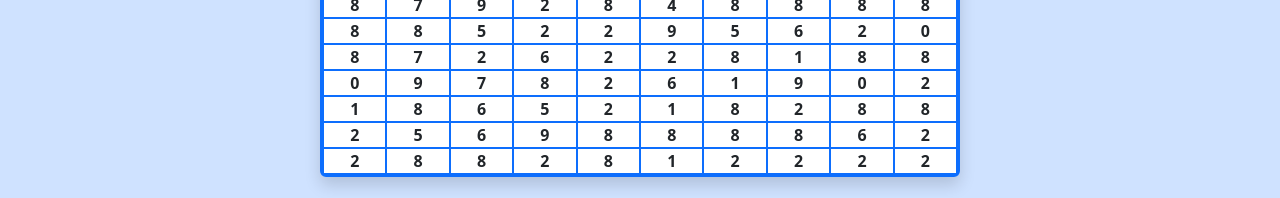
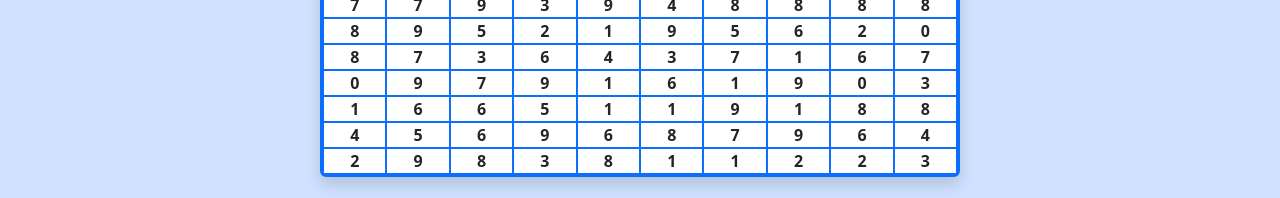
Before and after one commit to GrishaAngelovGH/pairs-and-tens-game, a React (Create React App) app: page / in a window 1280 px wide. Shown: the part 356-554 px from the top of the page. Built offline with nearby package versions, Linux system fonts and the light colour scheme.

Commit message:
choose a random set of numbers that sum up to ten in generateSum() function

```diff
--- a/src/components/NumberGrid/NumberGrid.js
+++ b/src/components/NumberGrid/NumberGrid.js
@@ -76,7 +76,6 @@ const NumberGrid = () => {
   return (
     <div className="row justify-content-center">
       <div className="col-md-6 border border-3 border-primary rounded shadow">
-        {/* <button onClick={() => { setShowRestartButton(!showRestartButton) }}>click</button> */}
         {
           grid.map((row, i) => (
             <div key={i} className="row">
--- a/src/components/NumberGrid/grid.js
+++ b/src/components/NumberGrid/grid.js
@@ -1,3 +1,8 @@
+const sumPairs = [
+  [1, 2, 3, 4],
+  [9, 8, 7, 6]
+]
+
 const hasAvailablePlaceInGrid = grid => grid.flat().map(v => v.value).includes(null)
 
 const generateRandomCoordinates = n => {
@@ -25,8 +30,10 @@ const generatePair = (grid, n) => {
 }
 
 const generateSum = (grid, n) => {
-  placeNumber(grid, n, 2)
-  placeNumber(grid, n, 8)
+  const index = Math.floor(Math.random() * 4)
+
+  placeNumber(grid, n, sumPairs[0][index])
+  placeNumber(grid, n, sumPairs[1][index])
 }
 
 const generateGrid = n => {
```
